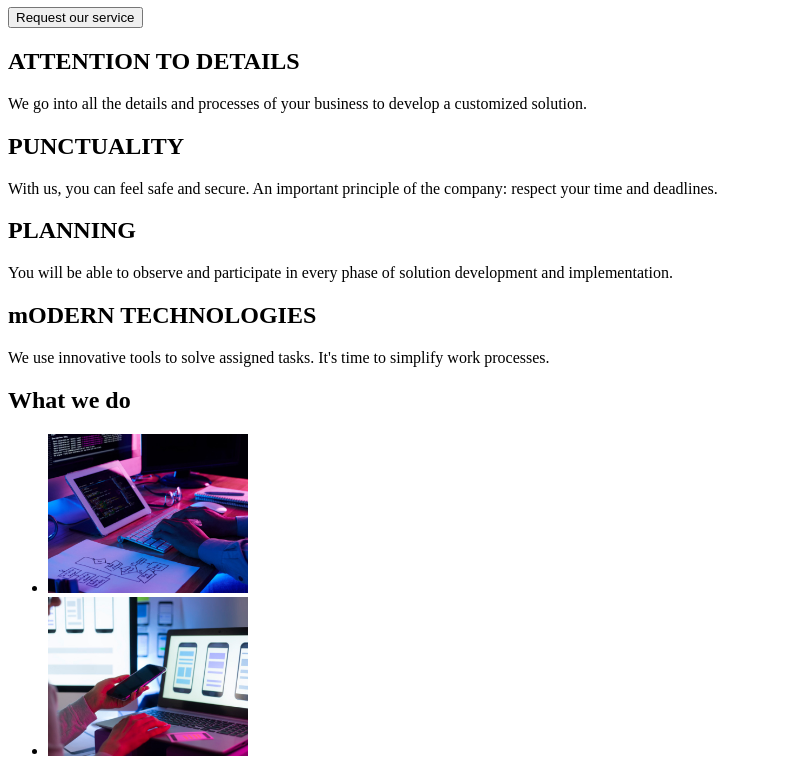
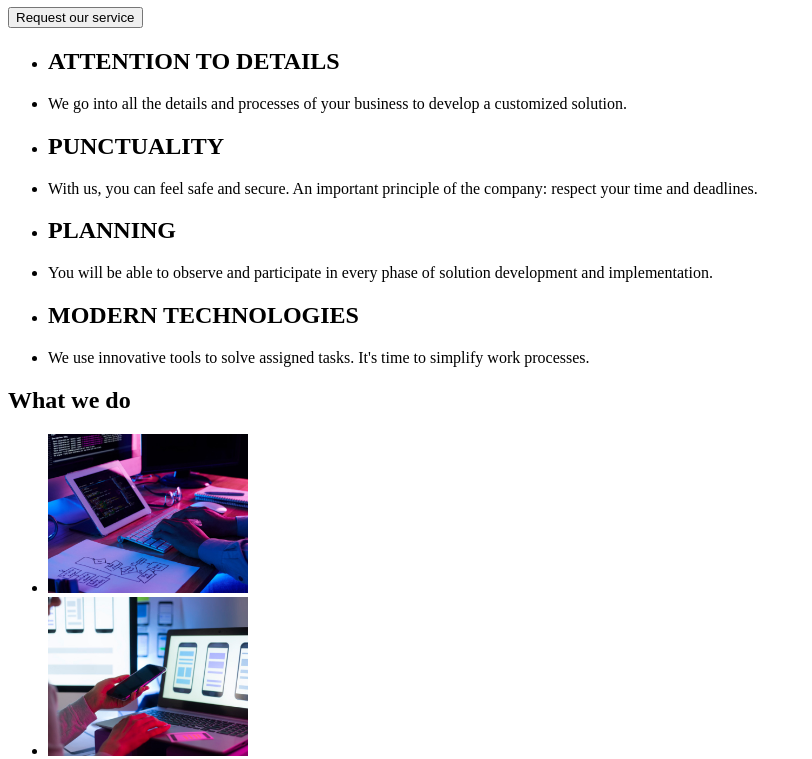
Before and after one commit to TCseba/GoIT_HomeWork_01, a plain HTML site: page index.html in a window 1280 px wide. Shown: the part 221-980 px from the top of the page, without its empty margins (0-812 px from the left). Drawn offline with Linux system fonts and the light colour scheme.

Commit message:
group sections,  misspelled words corrected

```diff
--- a/index.html
+++ b/index.html
@@ -16,7 +16,7 @@
         <a href="index.html" target="_blank"> Studio  </a>
      </li>
     <li>
-        <a href="#"> Portfolio</a>
+        <a href="#"> Portofolio</a>
      </li>
     <li>
         <a href="#">Contacts </a>
@@ -41,23 +41,39 @@
 <button type="button">Request our service</button>
 
 <section>
-    <h2>ATTENTION TO DETAILS</h2>
-    <p>We go into all the details and processes of your business to develop a customized solution. </p>
+   <ul>
+    <li>
+        <h2>ATTENTION TO DETAILS</h2>
+    </li>
+    <li>
+        <p>We go into all the details and processes of your business to develop a customized solution. </p>
+    </li>
+   </ul>
+
 </section>
 
 <section>
-    <h2>PUNCTUALITY</h2>
-    <p>With us, you can feel safe and secure. An important principle of the company: respect your time and deadlines. </p>
+   <ul>
+    <li><h2>PUNCTUALITY</h2></li>
+   <li><p>With us, you can feel safe and secure. An important principle of the company: respect your time and deadlines. </p></li>
+</ul>
 </section>
 
-<section>
-    <h2>PLANNING</h2>
-    <p>You will be able to observe and participate in every phase of solution development and implementation.</p>
+<section> <ul>
+<li> <h2>PLANNING</h2></li>
+<li> <p>You will be able to observe and participate in every phase of solution development and implementation.</p></li>
+
+</ul>
+
+
 </section>
 
-<section>
-    <h2>mODERN TECHNOLOGIES</h2>
-    <p>We use innovative tools to solve assigned tasks. It's time to simplify work processes. </p>
+<section><ul>
+<li><h2>MODERN TECHNOLOGIES</h2></li>
+<li><p>We use innovative tools to solve assigned tasks. It's time to simplify work processes. </p>
+</li>
+</ul>
+
 </section>
 
 <section>
```
